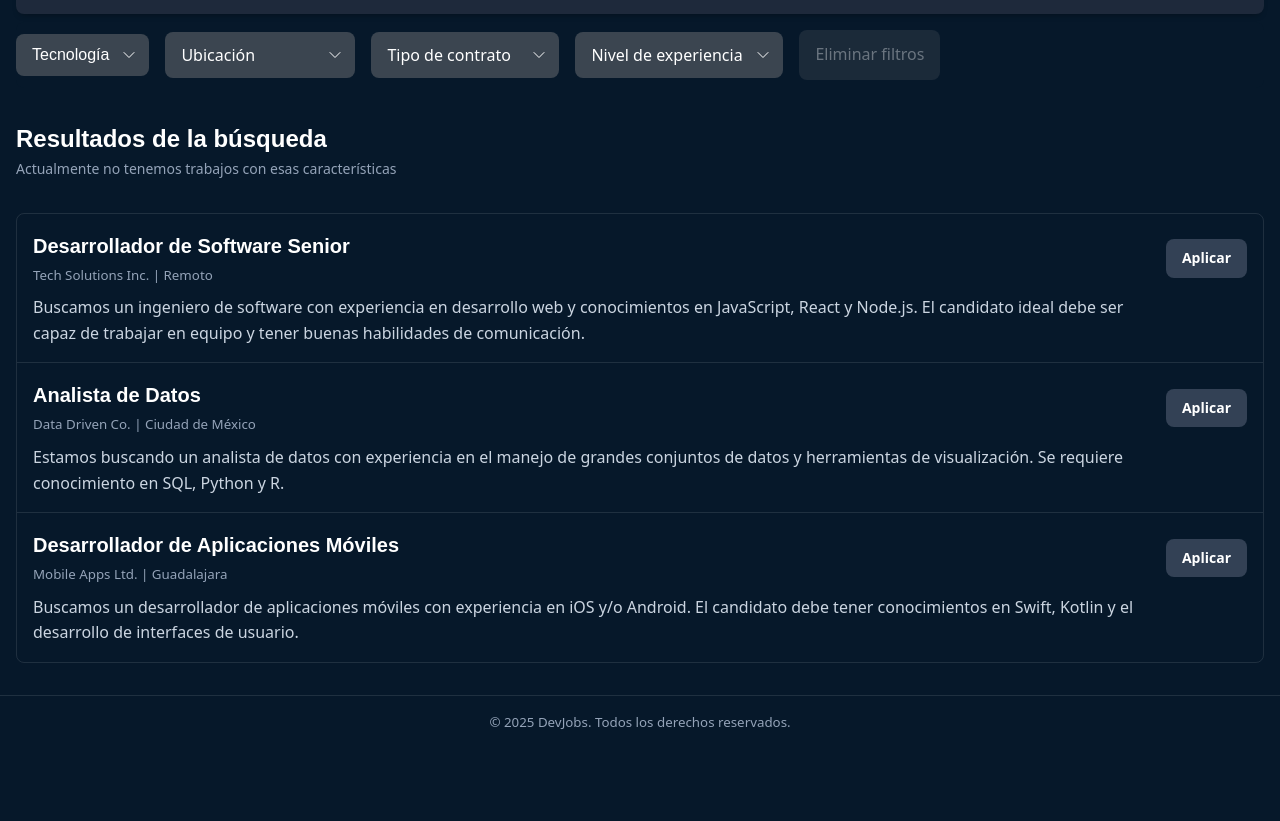
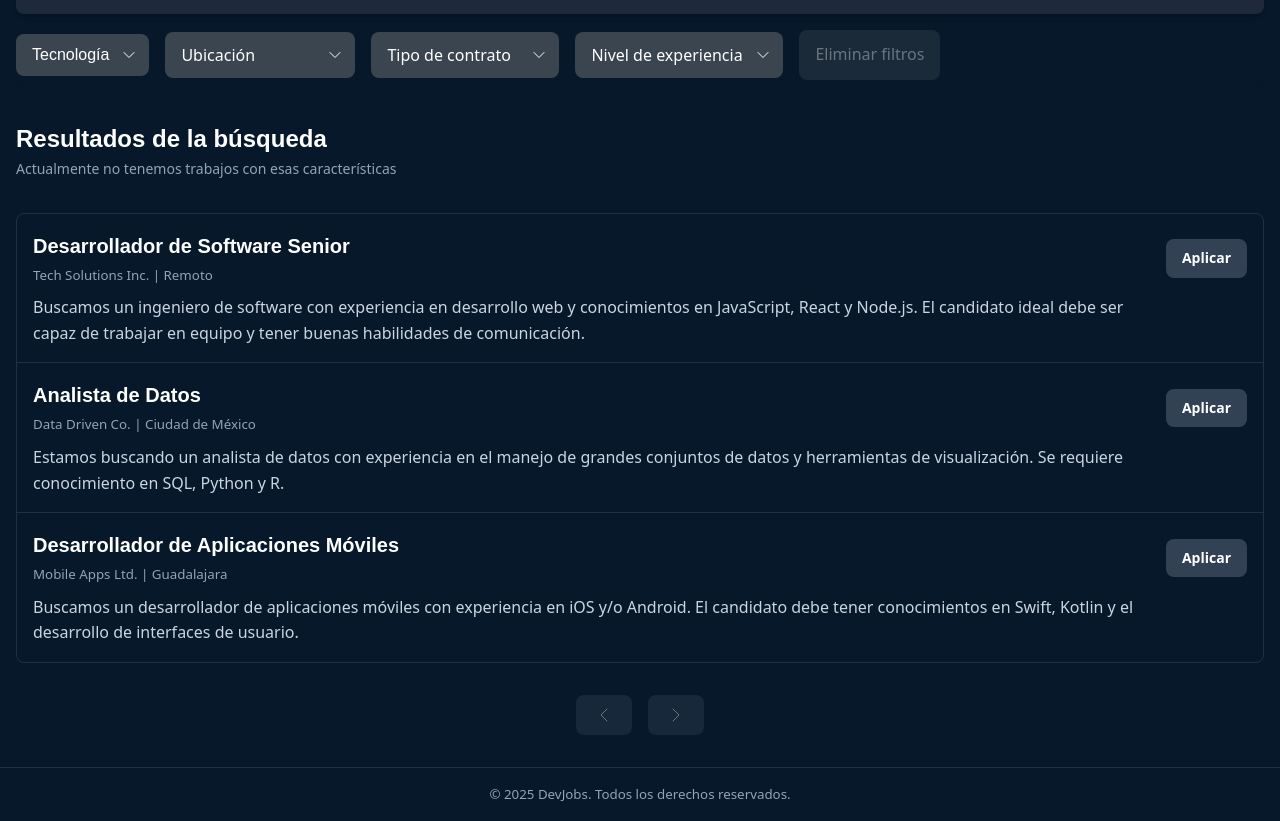
Before and after one commit to carlosmarte23/bootcamp-fullstack-js, a React (Vite) app in the folder 02-react/: page / in a window 1280 px wide. Shown: the part 280-1101 px from the top of the page. Before the commit the page ends 1029 px from the top, so only its background shows below. Built offline with nearby package versions, Linux system fonts and the light colour scheme; a web font is replaced by a local one.

Commit message:
feat: Add pagination nav as component

```diff
--- a/02-react/src/App.jsx
+++ b/02-react/src/App.jsx
@@ -2,6 +2,7 @@ import { Footer } from "./components/Footer";
 import { Header } from "./components/Header";
 import { JobListings } from "./components/JobListings/index";
 import { JobsSearch } from "./components/JobsSearch";
+import { Pagination } from "./components/Pagination";
 
 function App() {
   return (
@@ -9,7 +10,11 @@ function App() {
       <Header />
       <main>
         <JobsSearch />
-        <JobListings />
+
+        <section>
+          <JobListings />
+          <Pagination />
+        </section>
       </main>
 
       <Footer />
--- /dev/null
+++ b/02-react/src/components/Pagination.jsx
@@ -0,0 +1,55 @@
+export function Pagination() {
+  return (
+    <nav className="pagination">
+      <a
+        href="#"
+        id="pagination-prev"
+        className="pagination-link button"
+        aria-label="Previous page"
+        aria-disabled="true"
+      >
+        <svg
+          xmlns="http://www.w3.org/2000/svg"
+          width="24"
+          height="24"
+          viewBox="0 0 24 24"
+          fill="none"
+          stroke="currentColor"
+          strokeWidth="1"
+          strokeLinecap="round"
+          strokeLinejoin="round"
+          className="icon icon-tabler icons-tabler-outline icon-tabler-chevron-left"
+        >
+          <path stroke="none" d="M0 0h24v24H0z" fill="none" />
+          <path d="M15 6l-6 6l6 6" />
+        </svg>
+      </a>
+
+      <div className="pagination-pages" id="pagination-pages"></div>
+
+      <a
+        href="#"
+        id="pagination-next"
+        className="pagination-link button"
+        aria-label="Next page"
+        aria-disabled="true"
+      >
+        <svg
+          xmlns="http://www.w3.org/2000/svg"
+          width="24"
+          height="24"
+          viewBox="0 0 24 24"
+          fill="none"
+          stroke="currentColor"
+          strokeWidth="1"
+          strokeLinecap="round"
+          strokeLinejoin="round"
+          className="icon icon-tabler icons-tabler-outline icon-tabler-chevron-right"
+        >
+          <path stroke="none" d="M0 0h24v24H0z" fill="none" />
+          <path d="M9 6l6 6l-6 6" />
+        </svg>
+      </a>
+    </nav>
+  );
+}
--- a/02-react/src/index.css
+++ b/02-react/src/index.css
@@ -462,30 +462,6 @@ footer {
   max-width: 80rem;
   margin: 2rem auto;
   padding: 0 1rem;
-  .pagination {
-    display: flex;
-    justify-content: center;
-    gap: 0.5rem;
-    margin-block: 2rem;
-
-    a {
-      display: flex;
-      align-items: center;
-      justify-content: center;
-      padding: 0.5rem 1rem;
-      border-radius: 0.5rem;
-      color: var(--text-primary);
-      text-decoration: none;
-      font-weight: 700;
-      transition: all 0.3s;
-
-      &:hover,
-      &:focus {
-        background-color: var(--text-primary);
-        cursor: pointer;
-        outline: none;
-      }
-    }
 }
 
 .job-list {
@@ -524,7 +500,6 @@ footer {
 
     &:last-child {
       border-bottom: none;
-      }
     }
   }
 }
@@ -647,6 +622,29 @@ footer.job-apply-footer {
 }
 
 .pagination {
+  display: flex;
+  justify-content: center;
+  gap: 0.5rem;
+  margin-block: 2rem;
+  a {
+    display: flex;
+    align-items: center;
+    justify-content: center;
+    padding: 0.5rem 1rem;
+    border-radius: 0.5rem;
+    color: var(--text-primary);
+    text-decoration: none;
+    font-weight: 700;
+    transition: all 0.3s;
+
+    &:hover,
+    &:focus {
+      background-color: var(--text-primary);
+      cursor: pointer;
+      outline: none;
+    }
+  }
+
   .pagination-pages {
     display: flex;
     flex-direction: row;
```
Lines whose indentation alone changed are shown as unchanged.
